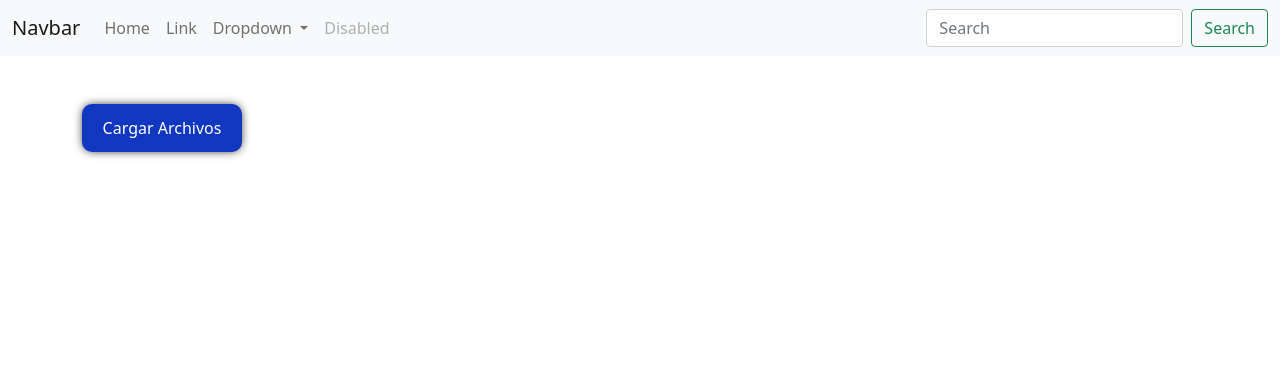
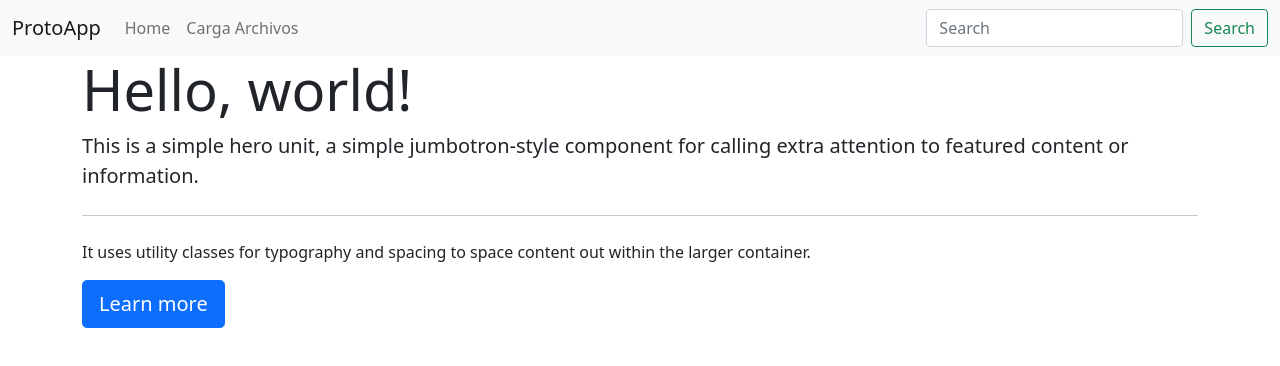
Before and after one commit to AndresBeltran75/firebase_angular, an Angular app: page /home in a window 1280 px wide. Shown: the top 366 px of the page. Built offline with nearby package versions, Linux system fonts and the light colour scheme.

Commit message:
Se ajustan rutas

```diff
--- a/src/app/app-routing.module.ts
+++ b/src/app/app-routing.module.ts
@@ -1,9 +1,13 @@
 import { NgModule } from '@angular/core';
 import { RouterModule, Routes } from '@angular/router';
 import { CargaArchivosComponent } from './carga-archivos/carga-archivos.component';
+import { HomeComponent } from './home/home.component';
+import { TabsComponent } from './tabs/tabs.component';
 
 const routes: Routes = [
-  {path: 'home', component: CargaArchivosComponent}
+  { path: 'home', component: HomeComponent },
+  { path: 'carga-archivos', component: CargaArchivosComponent },
+  { path: '**', redirectTo: 'home' }
 ];
 
 @NgModule({
--- a/src/app/app.component.html
+++ b/src/app/app.component.html
@@ -1,2 +1,4 @@
 <app-tabs></app-tabs>
-<app-carga-archivos></app-carga-archivos>
+<div class="container" >
+    <router-outlet></router-outlet>
+</div>
--- a/src/app/app.module.ts
+++ b/src/app/app.module.ts
@@ -5,12 +5,14 @@ import { AppRoutingModule } from './app-routing.module';
 import { AppComponent } from './app.component';
 import { CargaArchivosComponent } from './carga-archivos/carga-archivos.component';
 import { TabsComponent } from './tabs/tabs.component';
+import { HomeComponent } from './home/home.component';
 
 @NgModule({
   declarations: [
     AppComponent,
     CargaArchivosComponent,
-    TabsComponent
+    TabsComponent,
+    HomeComponent
   ],
   imports: [
     BrowserModule,
--- a/src/app/carga-archivos/carga-archivos.component.html
+++ b/src/app/carga-archivos/carga-archivos.component.html
@@ -1,18 +1,18 @@
 <div class="container">
 
-    <div *ngIf="mostrarMensaje" class="alert alert-success mt-5" role="alert">
+    <div *ngIf="mostrarMensaje" class="alert alert-success mt-2" role="alert">
         {{ mensaje }}
     </div>
 
-    <div *ngIf="mostrarMensajeError" class="alert alert-danger mt-5" role="alert">
+    <div *ngIf="mostrarMensajeError" class="alert alert-danger mt-2" role="alert">
         {{ mensaje }}
     </div>
 
-    <div *ngIf="estaCargando" class="spinner-border text-primary mt-5" role="status">
+    <div *ngIf="estaCargando" class="spinner-border text-primary mt-2" role="status">
         <span class="sr-only"></span>
       </div>
 
-    <div class="mt-5">
+    <div class="mt-2">
         <input type="file" id="file" name="file" (change)="cargarArchivos($event)">
         <label for="file" id="carga">Cargar Archivos</label>
     </div>
--- /dev/null
+++ b/src/app/home/home.component.html
@@ -0,0 +1,9 @@
+<div class="jumbotron">
+    <h1 class="display-4">Hello, world!</h1>
+    <p class="lead">This is a simple hero unit, a simple jumbotron-style component for calling extra attention to featured content or information.</p>
+    <hr class="my-4">
+    <p>It uses utility classes for typography and spacing to space content out within the larger container.</p>
+    <p class="lead">
+      <a class="btn btn-primary btn-lg" href="#" role="button">Learn more</a>
+    </p>
+</div>
--- /dev/null
+++ b/src/app/home/home.component.ts
@@ -0,0 +1,15 @@
+import { Component, OnInit } from '@angular/core';
+
+@Component({
+  selector: 'app-home',
+  templateUrl: './home.component.html',
+  styleUrls: ['./home.component.css']
+})
+export class HomeComponent implements OnInit {
+
+  constructor() { }
+
+  ngOnInit(): void {
+  }
+
+}
--- a/src/app/tabs/tabs.component.html
+++ b/src/app/tabs/tabs.component.html
@@ -1,6 +1,6 @@
 <nav class="navbar navbar-expand-lg navbar-light bg-light">
   <div class="container-fluid">
-    <a class="navbar-brand" href="#">Navbar</a>
+    <a class="navbar-brand" href="#">ProtoApp</a>
     <button class="navbar-toggler" type="button" data-bs-toggle="collapse" data-bs-target="#navbarSupportedContent" aria-controls="navbarSupportedContent" aria-expanded="false" aria-label="Toggle navigation">
       <span class="navbar-toggler-icon"></span>
     </button>
@@ -10,21 +10,7 @@
           <a class="nav-link" aria-current="page" [routerLink]="['home']">Home</a>
         </li>
         <li class="nav-item" routerLinkActive="active">
-          <a class="nav-link" href="#">Link</a>
-        </li>
-        <li class="nav-item dropdown" routerLinkActive="active">
-          <a class="nav-link dropdown-toggle" href="#" id="navbarDropdown" role="button" data-bs-toggle="dropdown" aria-expanded="false">
-            Dropdown
-          </a>
-          <ul class="dropdown-menu" aria-labelledby="navbarDropdown">
-            <li><a class="dropdown-item" href="#">Action</a></li>
-            <li><a class="dropdown-item" href="#">Another action</a></li>
-            <li><hr class="dropdown-divider"></li>
-            <li><a class="dropdown-item" href="#">Something else here</a></li>
-          </ul>
-        </li>
-        <li class="nav-item" routerLinkActive="active">
-          <a class="nav-link disabled" href="#" tabindex="-1" aria-disabled="true">Disabled</a>
+          <a class="nav-link" [routerLink]="['carga-archivos']">Carga Archivos</a>
         </li>
       </ul>
       <form class="d-flex">
```
Also changed, not shown: src/app/home/home.component.css (added), 1 other file (tests, documents, lock files or other folders).
